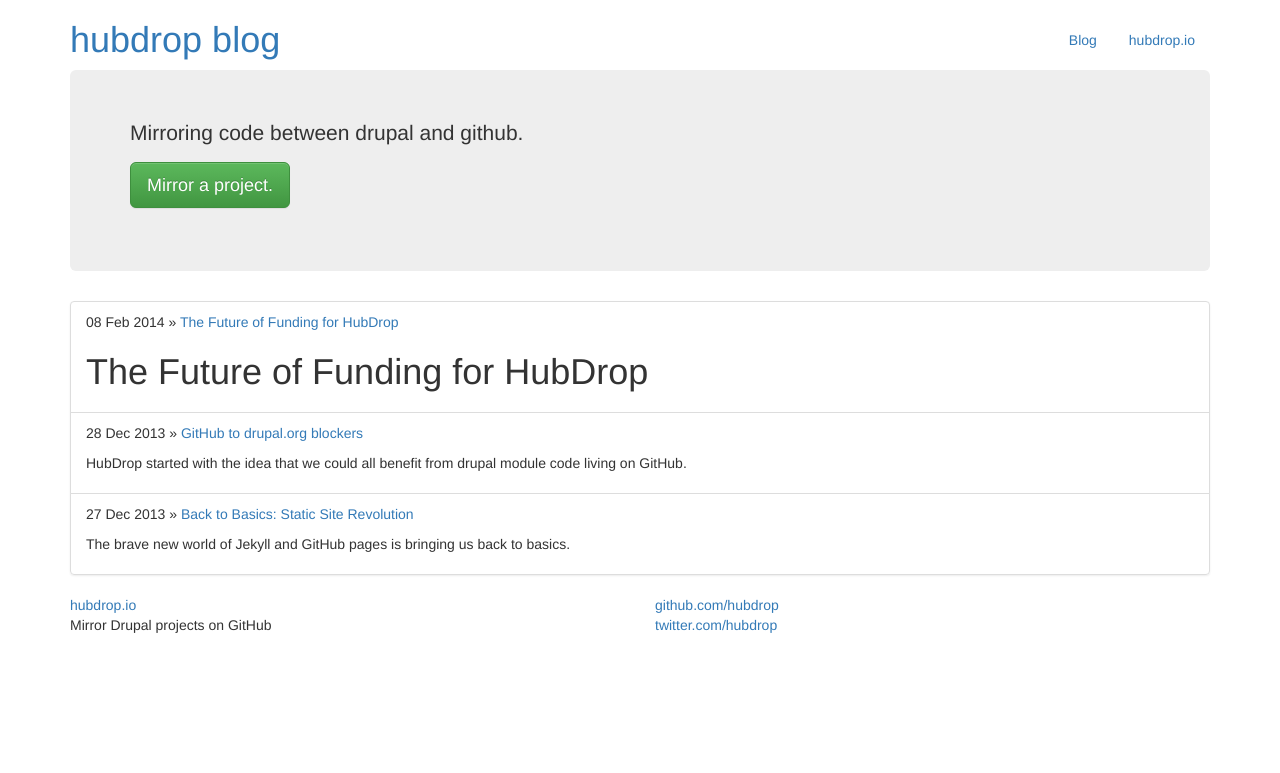
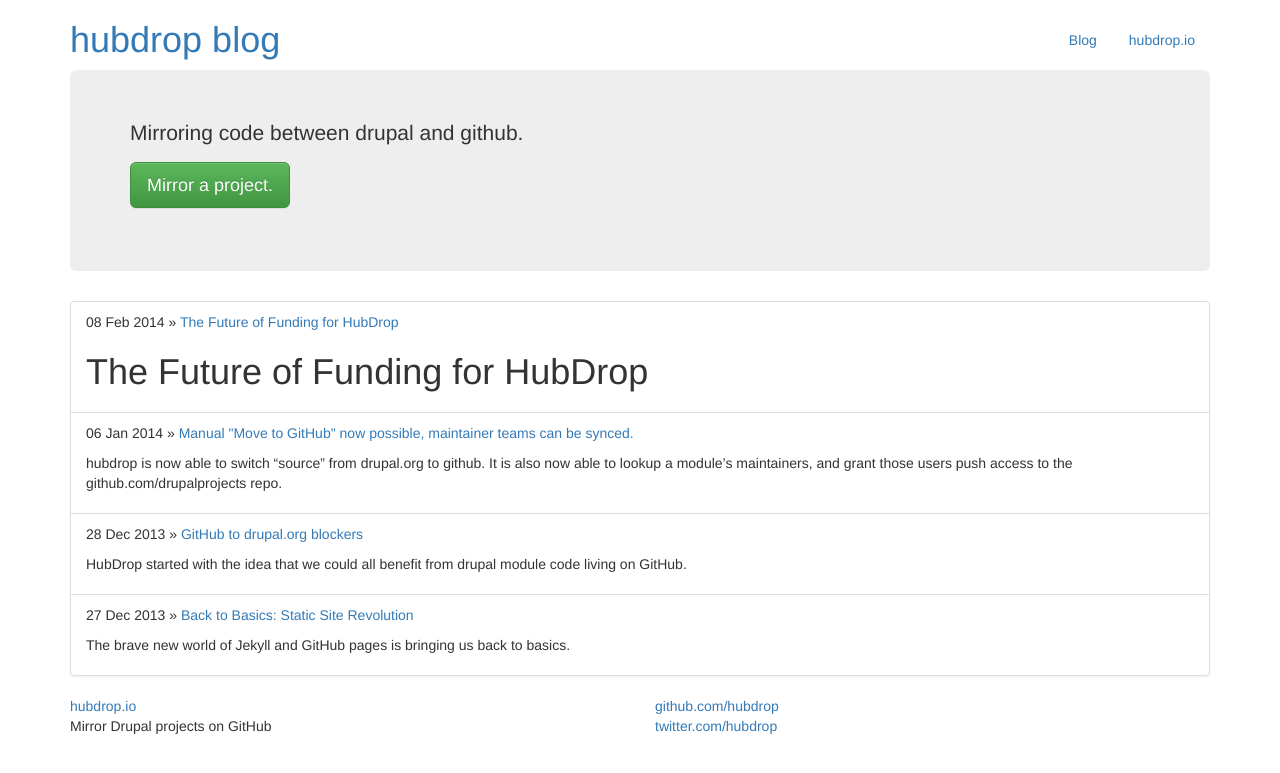
Before and after one commit to hubdrop/hubdrop.github.io, a Jekyll site: the page built from index.html, in a window 1280 px wide. Shown: the top 773 px of the page. Built offline with Jekyll 4.4.1, drawn with Linux system fonts in a browser that asks for light colours; nearby versions of some CDN libraries; Markdown is read by kramdown in place of the engine named in the settings; a file with an impossible date is left out.

Commit message:
Fixing datestamp

```diff
--- a/_posts/2014-01-06-github-limitations.markdown
+++ b/_posts/2014-01-06-github-limitations.markdown
@@ -1,7 +1,7 @@
 ---
 layout: post
 title: "Manual \"Move to GitHub\" now possible, maintainer teams can be synced."
-date: {}
+date: "2014-01-06 12:00:00"
 published: true
 ---
 
```
